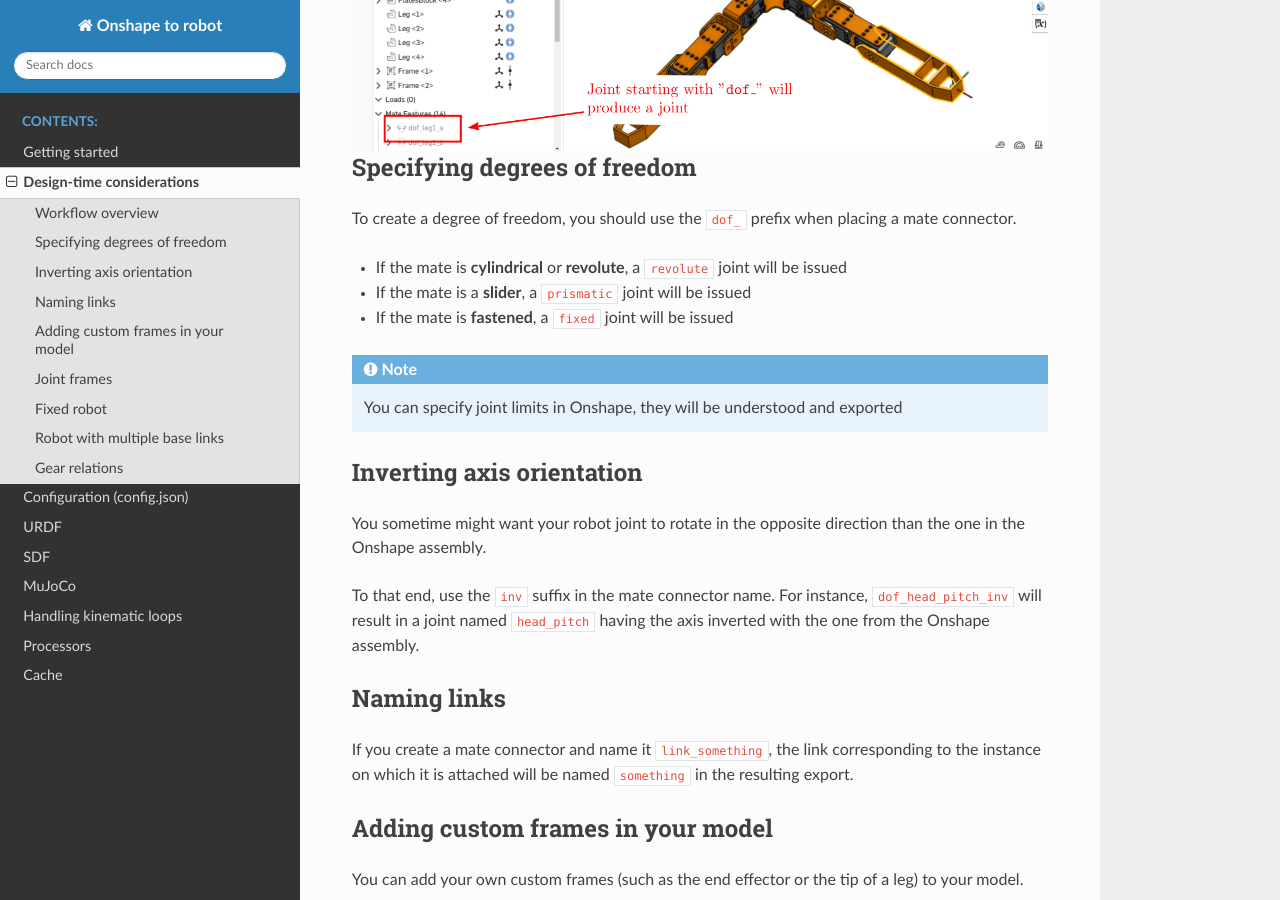
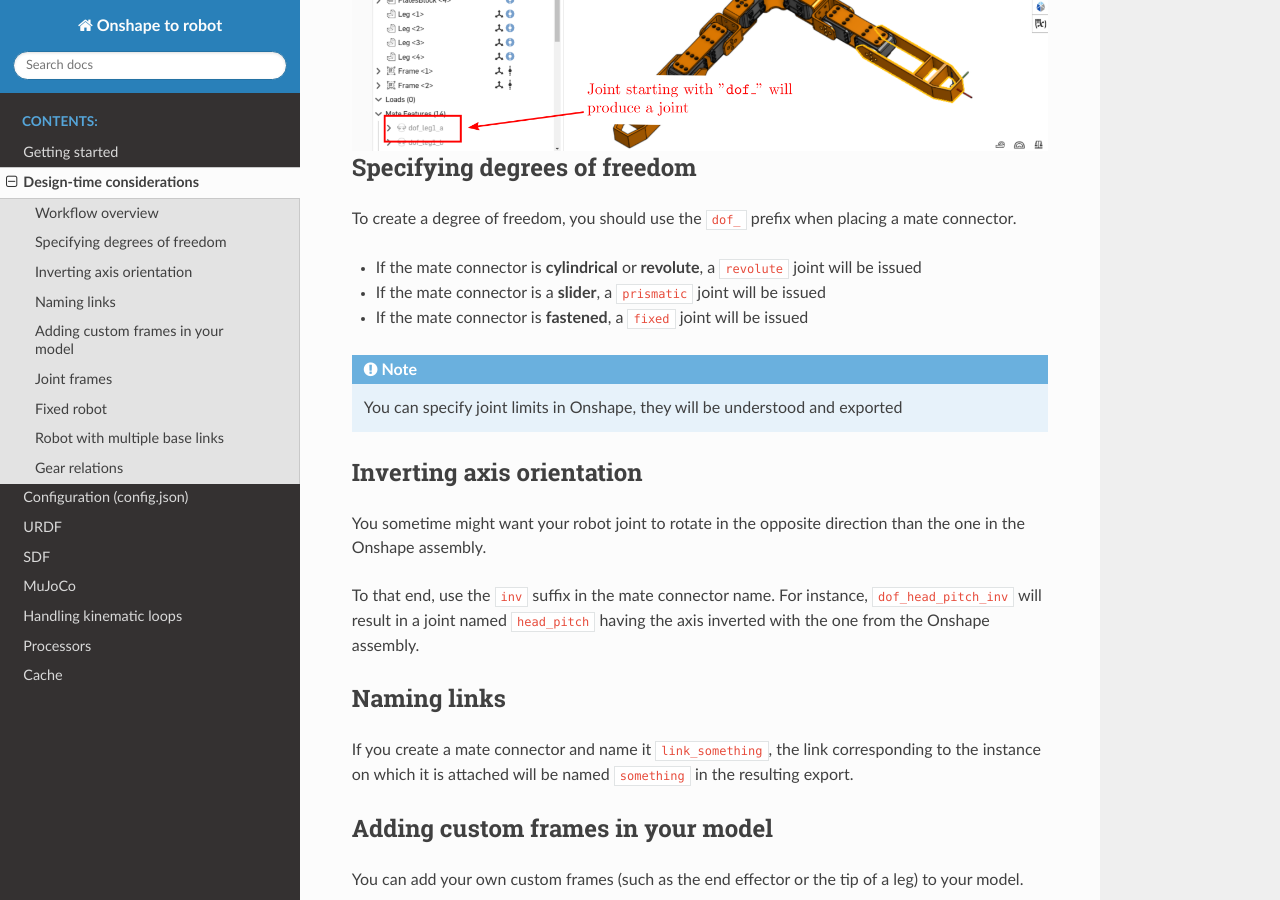
Before and after one commit to Rhoban/onshape-to-robot, a Sphinx documentation site: the page built from docs/source/design.rst, in a window 1280 px wide and 900 px high, scrolled down 881 px. Built offline with Sphinx 7.4.7 and the Read the Docs theme 3.1.0, drawn with Linux system fonts in a browser that asks for light colours.

Commit message:
Update mate connector terminology in design documentation

```diff
--- a/docs/source/design.rst
+++ b/docs/source/design.rst
@@ -28,9 +28,9 @@
 
 To create a degree of freedom, you should use the ``dof_`` prefix when placing a mate connector.
 
-* If the mate is **cylindrical** or **revolute**, a ``revolute`` joint will be issued
-* If the mate is a **slider**, a ``prismatic`` joint will be issued
-* If the mate is **fastened**, a ``fixed`` joint will be issued
+* If the mate connector is **cylindrical** or **revolute**, a ``revolute`` joint will be issued
+* If the mate connector is a **slider**, a ``prismatic`` joint will be issued
+* If the mate connector is **fastened**, a ``fixed`` joint will be issued
 
 .. note::
 
```
